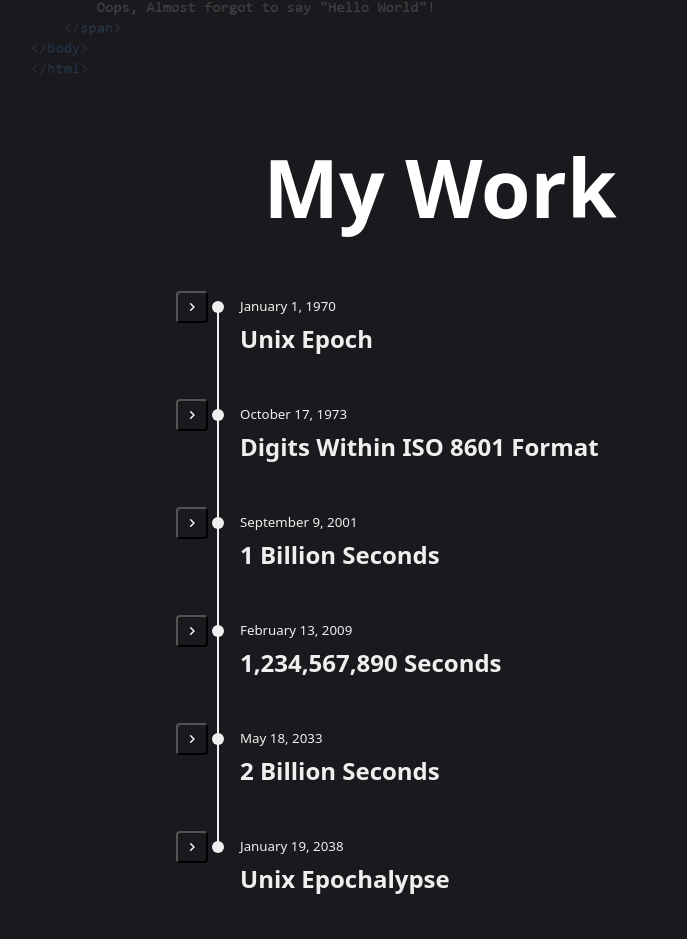
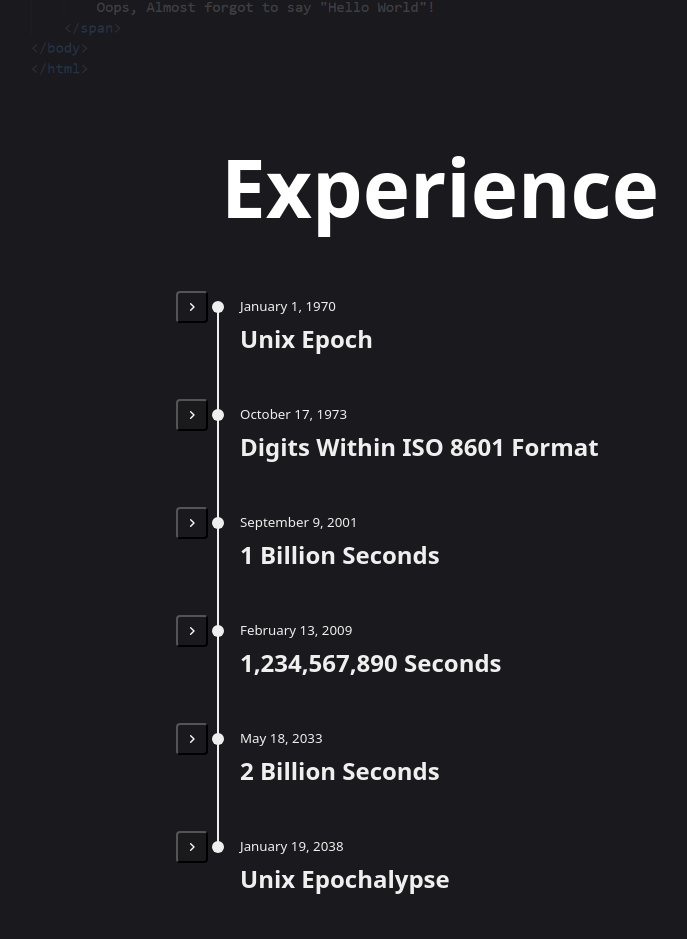
Before and after one commit to KomisD/Portfolio-Website, a plain HTML site: page index.html in a window 1280 px wide. Shown: the part 2655-3594 px from the top of the page, without its empty margins (200-887 px from the left). Drawn offline with nearby package versions, Linux system fonts and the light colour scheme.

Commit message:
Update index.html

```diff
--- a/index.html
+++ b/index.html
@@ -198,7 +198,7 @@
               <polyline points="7 10,12 15,17 10" fill="none" stroke="white" stroke-linecap="round" stroke-linejoin="round" stroke-width="2" />
             </symbol>
           </svg>
-          <h1 class="display-1 fw-bold pb-5 text-center" style="color: white;">My Work</h1>
+          <h1 class="display-1 fw-bold pb-5 text-center" style="color: white;">Experience</h1>
           <div id="timeline" class="timeline">
             <!-- <div class="btn-group">
               <button class="btn" type="button" data-action="expand">Expand All</button>
```
